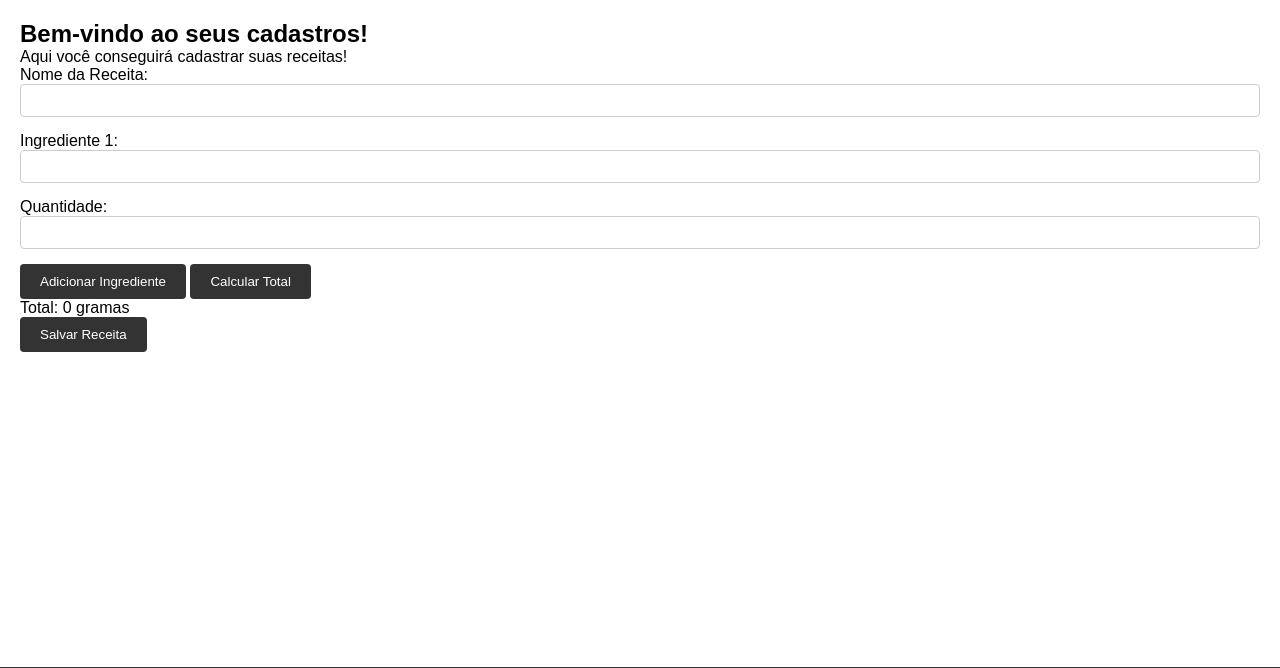
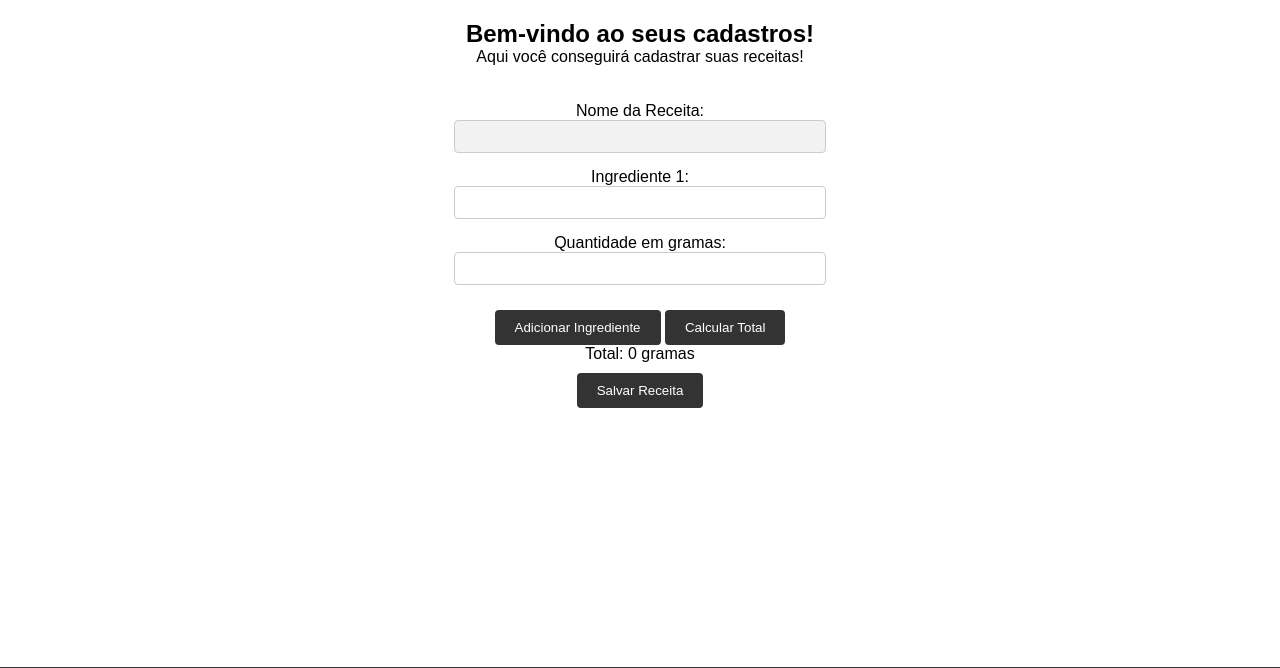
Before and after one commit to eufolim/Projeto-de-extens-o, a Flask app: page /cadastro in a window 1280 px wide. Shown: the part 95-763 px from the top of the page. Run offline with Flask 3, Linux system fonts and the light colour scheme.

Commit message:
estilizando a tela cadastros

```diff
--- a/static/cadastro.css
+++ b/static/cadastro.css
@@ -32,6 +32,7 @@ nav ul li a {
 
 main {
     padding: 20px;
+    text-align: center; /* Centraliza o conteúdo */
 }
 
 footer {
@@ -46,12 +47,19 @@ footer {
 
 input[type="text"],
 input[type="number"] {
-    width: 100%;
+    width: 30%;
+    display: block;
+    margin: 0 auto;
     padding: 8px;
     margin-bottom: 15px;
     border: 1px solid #ccc;
     border-radius: 4px;
     box-sizing: border-box;
+}
+
+/* Alteração para cor diferente na caixa do nome da receita */
+#recipe_name {
+    background-color: #f2f2f2; /* Cor de fundo diferente */
 }
 
 button[type="button"],
@@ -62,6 +70,7 @@ button[type="submit"] {
     border: none;
     border-radius: 4px;
     cursor: pointer;
+    margin-top: 10px; /* Espaçamento entre os botões */
 }
 
 button[type="button"]:hover,
--- a/templates/cadastro.html
+++ b/templates/cadastro.html
@@ -46,6 +46,7 @@
         <div>
             <h2>Bem-vindo ao seus cadastros!</h2>
             <p>Aqui você conseguirá cadastrar suas receitas!</p>
+            <br><br>
             <form action="{{ url_for('save_recipe') }}" method="post">
                 <div>
                     <label for="recipe_name">Nome da Receita:</label>
@@ -55,7 +56,7 @@
                     <div id="ingredient-1">
                         <label for="ingredient-1">Ingrediente 1:</label>
                         <input type="text" name="ingredient-1" id="ingredient-1" required>
-                        <label for="quantity-1">Quantidade:</label>
+                        <label for="quantity-1">Quantidade em gramas:</label>
                         <input type="number" name="quantity-1" id="quantity-1" required>
                     </div>
                 </div>
```
